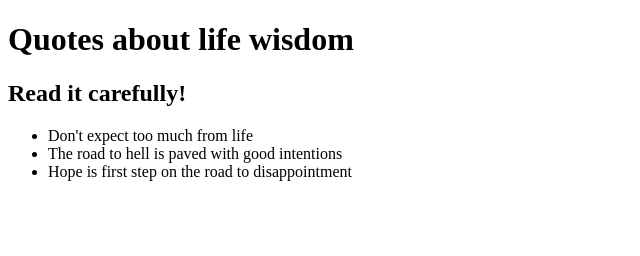
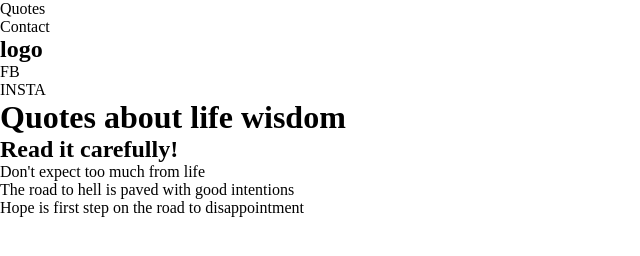
Before and after one commit to bbosze/bbosze.github.io, a plain HTML site: page index.html in a window 1280 px wide. Shown: the whole page, without its empty margins (0-640 px from the left). Drawn offline with Linux system fonts and the light colour scheme.

Commit message:
editing html and some css

```diff
--- a/index.html
+++ b/index.html
@@ -1,9 +1,20 @@
 <!doctype html>
 <html lang="hu">
   <head>
+    <link rel="stylesheet" href="style.css">
     <title>Quotes about life wisdom</title>
   </head>
   <header class="container">
+    <nav  class="menu">
+      <ul>
+        <li id="quotes">Quotes</li>
+        <li id="contact">Contact</li>
+      </ul>
+    <h1 class="logo">logo</h1>
+    <ul class="social">
+      <li>FB</li>
+      <li>INSTA</li>
+    </nav>
   </header>
   <body>
     <main>
--- a/style.css
+++ b/style.css
@@ -0,0 +1,15 @@
+* {
+  margin: 0;
+  padding: 0;
+}
+
+ul {
+  margin: 0;
+  padding: 0;
+  list-style-type: none;
+}
+
+.container {
+  display: flex;
+
+}
```
